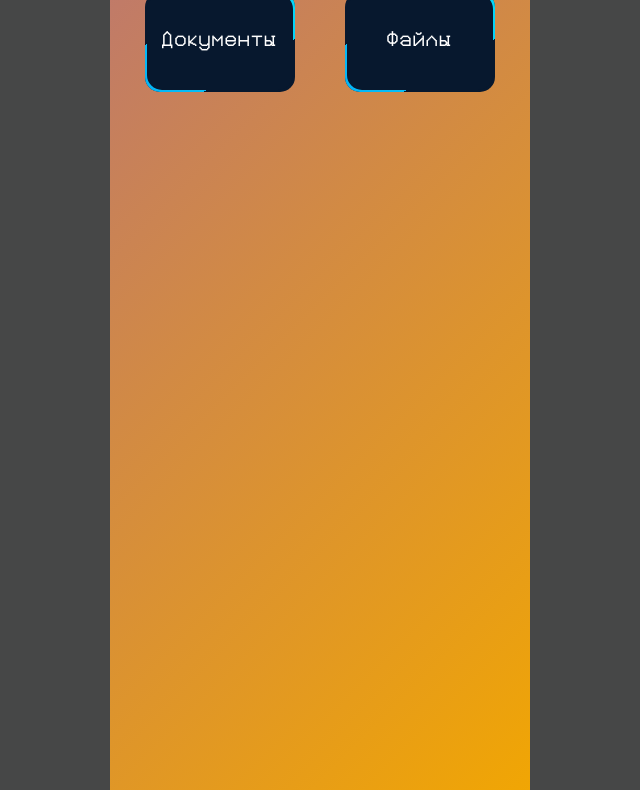
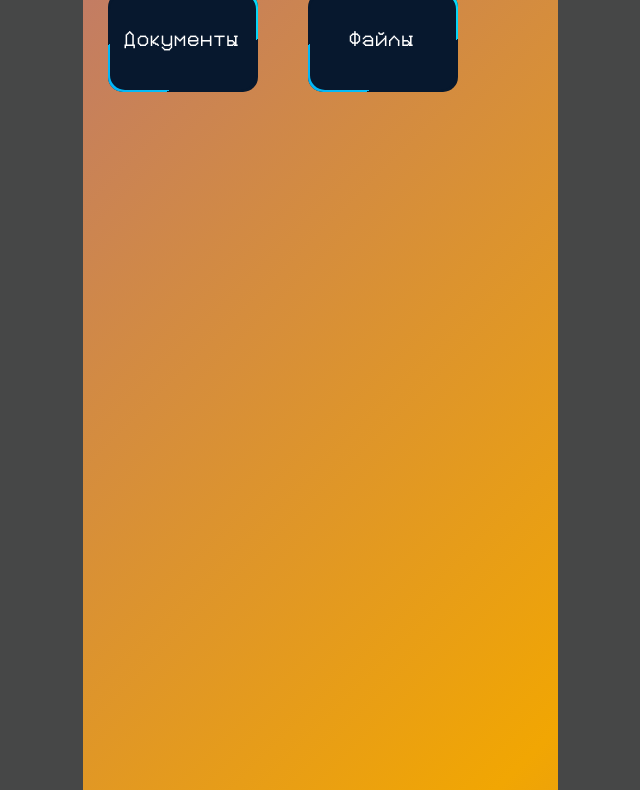
Before and after one commit to pirss93d/KATI, a plain HTML site: page index.html in a window 1280 px wide. Shown: the part 40-830 px from the top of the page, without its empty margins (320-960 px from the left). Drawn offline with Linux system fonts and the light colour scheme; files whose address does not match are found by name.

Commit message:
Кратко что сделал3

```diff
--- a/style.css
+++ b/style.css
@@ -369,11 +369,11 @@ body {
 }
 
 .main_block-one {
-  margin: 0 auto;
+  margin: 0 auto 0 auto;
   display: flex;
   flex-direction: column;
   flex-wrap: wrap;
-  max-width: 420px;
+  max-width: 475px;
   height: 1200px;
   background: linear-gradient(-45deg, #8e44ad, #f1a603, #9b59b6, #ffffff);
   background-size: 400% 400%;
@@ -392,10 +392,10 @@ body {
   }
 }
 .block_one-card {
-  margin: 0 auto 0 auto;
+
   display: flex;
   justify-content: space-around;
-  width: 400px;
+  max-width: 400px;
   height: 96px;
 }
 /* From Uiverse.io by bhaveshxrawat */
```
